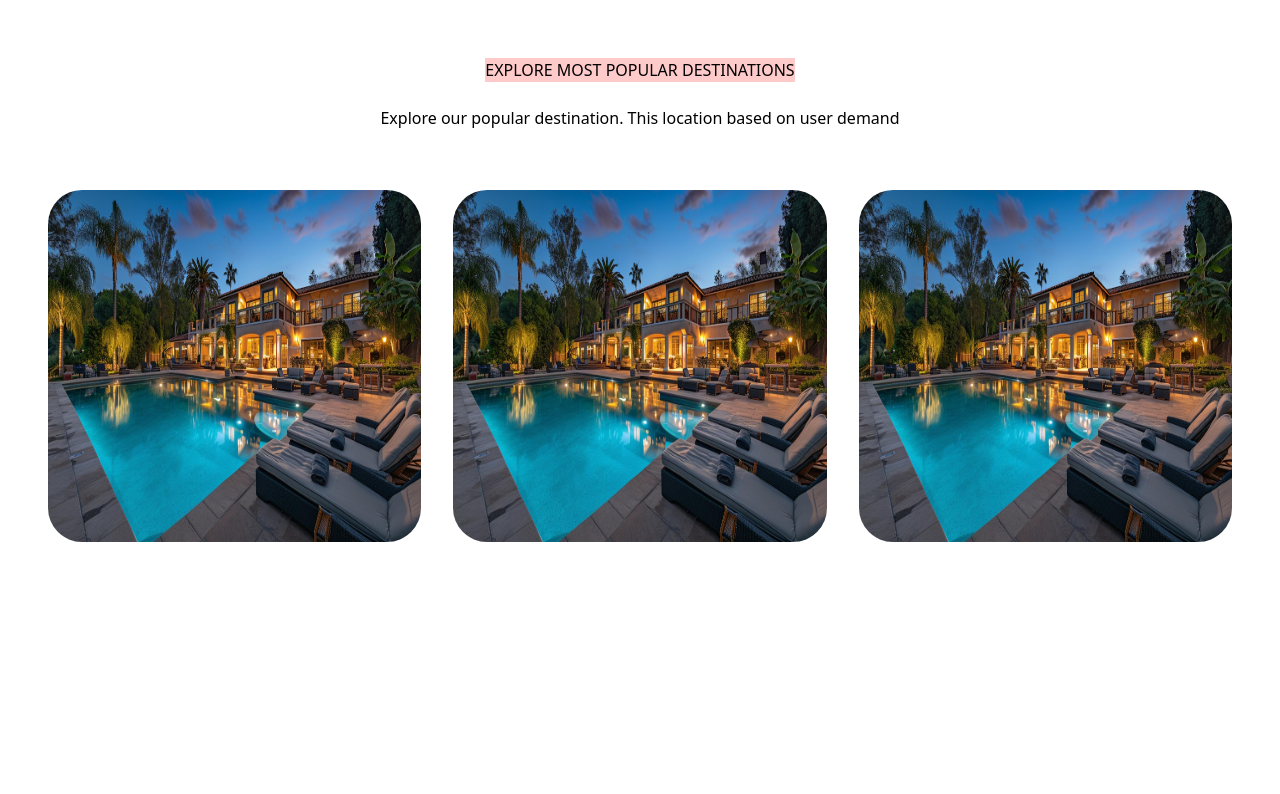
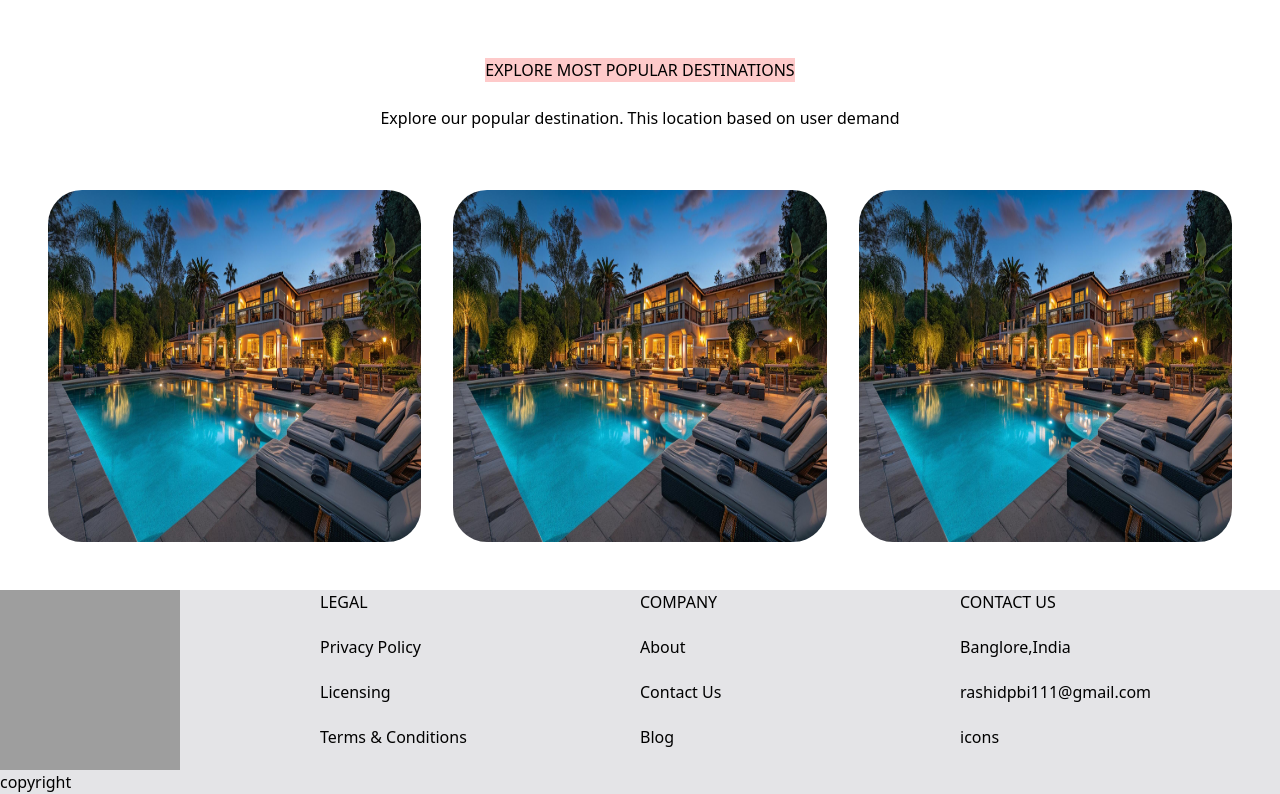
Before and after one commit to rashidpbi/HOTEL-BOOKING, a React (Vite) app: page / in a window 1280 px wide. Shown: the part 2258-3052 px from the top of the page. Before the commit the page ends 2848 px from the top, so only its background shows below. Built offline with nearby package versions, Linux system fonts and the light colour scheme; grey boxes are pictures that could not be loaded.

Commit message:
footer container ready

```diff
--- a/src/App.tsx
+++ b/src/App.tsx
@@ -1,7 +1,7 @@
 
 import './App.css'
-import CustomerReview from './pages/customer-reviews'
 import Destinations from './pages/destinations'
+import Footer from './pages/footer'
 import Home from './pages/home'
 
 function App() {
@@ -12,9 +12,9 @@ function App() {
       <div className=''>
 
 
-
      <Home/>
      <Destinations/>
+    <Footer/>
       </div>
     </>
   )
--- /dev/null
+++ b/src/pages/footer/FooterContent.tsx
@@ -0,0 +1,45 @@
+import React from "react";
+import BrandIcon from "../../assets/images/2361.jpg";
+function FooterContent() {
+  return (
+    <div className="bg-zinc-200">
+      <div className="grid sm:grid-cols-2 lg:grid-cols-4 ">
+        <div className="">
+          <img
+            src={BrandIcon}
+            style={{ height: 180, width: 180 }}
+            alt="brandicon"
+          />
+        </div>
+        <div className="grid">
+          <div>LEGAL</div>
+          <div>
+            <a href="">Privacy Policy</a>
+          </div>
+          <div>
+            <a href="">Licensing</a>
+          </div>
+          <div>
+            <a href="">Terms & Conditions</a>
+          </div>
+        </div>
+        <div className="grid">
+          <div>COMPANY</div>
+          <div><a href="">About</a></div>
+          <div><a href="">Contact Us</a></div>
+          <div><a href="">Blog</a></div>
+        </div>
+        <div className="grid">
+          <div>CONTACT US</div>
+          <div>Banglore,India</div>
+          <div>rashidpbi111@gmail.com</div>
+          <div>icons</div>
+        </div>
+
+      </div>
+      <div className="flex">copyright</div>
+    </div>
+  );
+}
+
+export default FooterContent;
--- /dev/null
+++ b/src/pages/footer/index.tsx
@@ -0,0 +1,12 @@
+import React from 'react'
+import FooterContent from './FooterContent'
+
+function Footer() {
+  return (
+    <div>
+      <FooterContent/>
+    </div>
+  )
+}
+
+export default Footer
```
